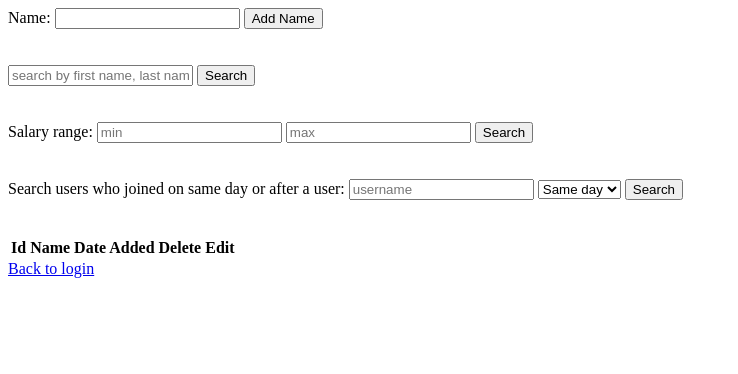
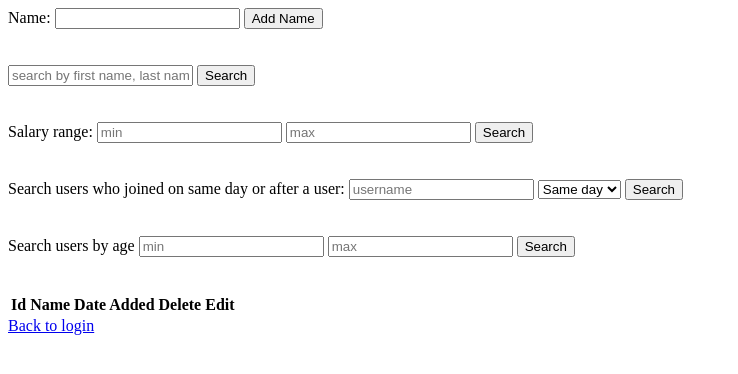
Before and after one commit to jacobc046/project1-DBMS1, a React app: page frontend/homescreen.html in a window 1280 px wide. Shown: the whole page, without its empty margins (0-738 px from the left). Built offline with nearby package versions, Linux system fonts and the light colour scheme; no server answers.

Commit message:
Search by age frontend added

```diff
--- a/frontend/homescreen.html
+++ b/frontend/homescreen.html
@@ -13,6 +13,8 @@
       <button id="add-name-btn">Add Name</button>
 
      <br><br><br>
+
+     <!-- Search by name -->
      <div>
         <input placeholder="search by first name, last name, or username" id="search-input">
         <button id="search-btn">Search</button>
@@ -21,6 +23,7 @@
      <br>
      <br>
 
+     <!-- Search by salary -->
      <div>
         <label for="search-salary-btn">Salary range:</label>
         <input id="search-salary-lower-input" placeholder="min">
@@ -29,6 +32,8 @@
      </div>
      <br>
      <br>
+
+     <!-- Search by user join date -->
      <div>
         <label>Search users who joined on same day or after a user:</label>
         <input id="users-by-username-joined-input" placeholder="username">
@@ -37,6 +42,17 @@
             <option>After</option>
         </select>
         <button id="users-by-username-joined-btn">Search</button>
+     </div>
+
+     <br>
+     <br>
+
+     <!-- Search by age -->
+     <div>
+        <label>Search users by age</label>
+        <input id="search-age-lower-input" placeholder="min">
+        <input id="search-age-upper-input" placeholder="max">
+        <button id="search-age-btn">Search</button>
      </div>
 
      <br>
```
